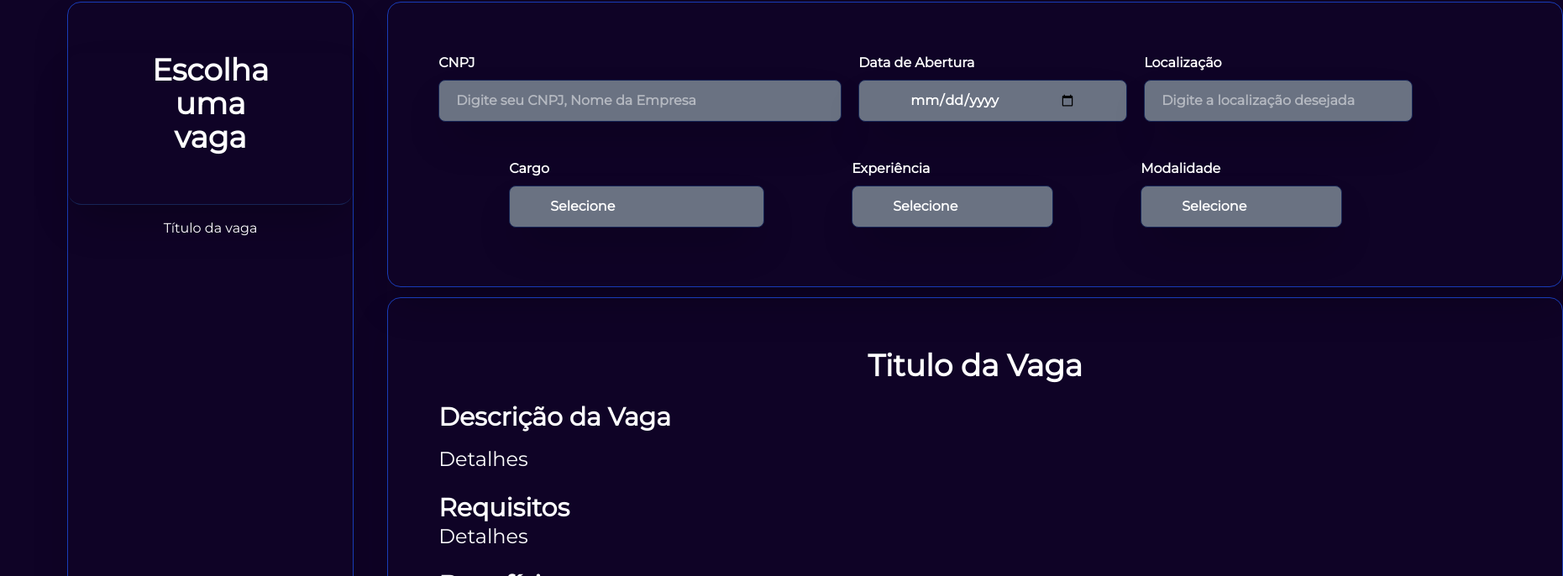
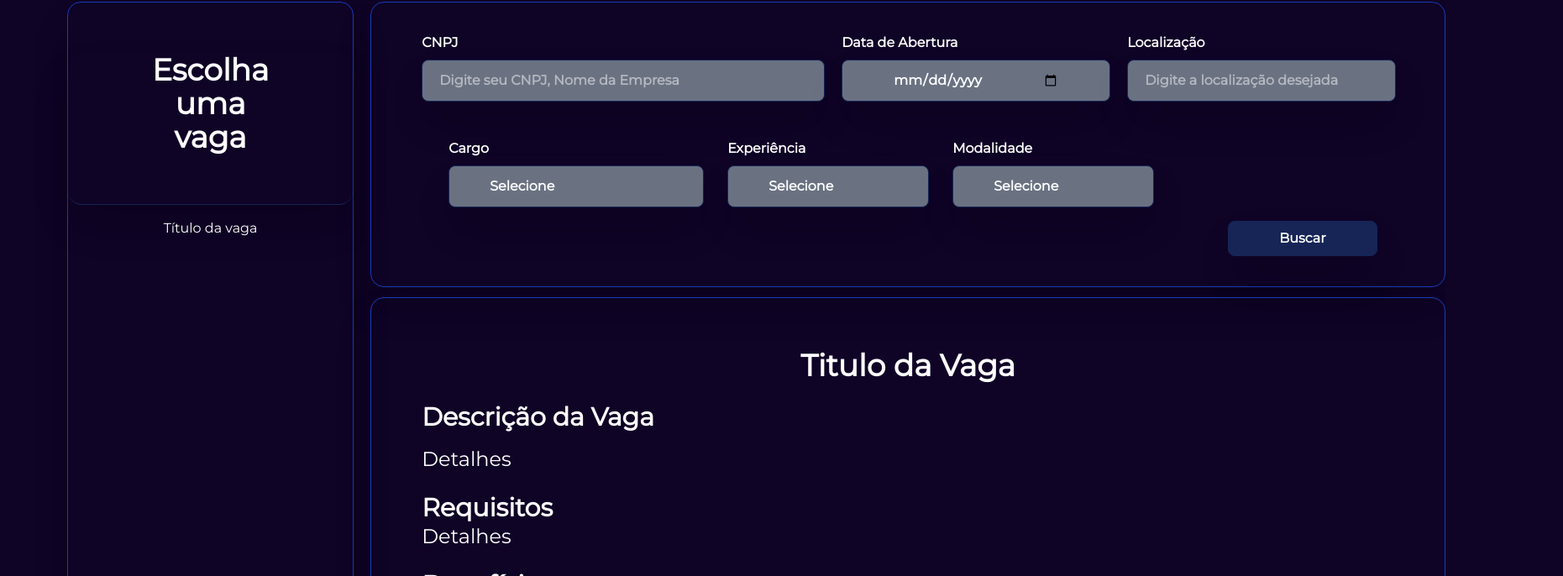
Before and after one commit to GabrielFDevelop/DevJobs, a Next.js app in the folder devJobs/: page /vagas in a window 1280 px wide. Shown: the part 258-944 px from the top of the page at 84% size, 1861 px wide, since content can reach past the window. Built offline with nearby package versions, Linux system fonts and the light colour scheme.

Commit message:
Alteração na estilização da página Vagas.

```diff
--- a/devJobs/src/app/vagas/page.tsx
+++ b/devJobs/src/app/vagas/page.tsx
@@ -20,18 +20,18 @@ export default async function Vagas() {
 			<article className='flex text-white justify-center mb-10 mt-10'>
 				<h1 className='text-center mt-5 mb-2 font-extrabold text-6xl'>Vagas</h1>
 			</article>
-			<div className='flex flex-row gap-10 mb-20 mx-20'>
+			<div className='flex flex-row gap-5 mb-20 mx-20'>
 				<aside className='flex flex-col items-center border border-blue-800 rounded-2xl shadow-2xl h-250 py-15 w-180'>
 					<div className='flex items-center justify-center w-full pb-15 border-b border-blue-950 rounded-2xl shadow-2xl px-25'>
 						<h2 className='text-center text-white font-bold text-4xl'>Escolha uma vaga</h2>
 					</div>
 					<div className='flex flex-col items-center justify-center gap-4 p-4'>
 						<h3 className='text-center text-white'>Título da vaga</h3>
-
 					</div>
 				</aside>
 				<article className='flex flex-col items-center gap-3'>
-					<div className='flex text-white  border border-blue-800 rounded-2xl shadow-2xl h-85 w-350 py-15 px-15'>
+					<div className='flex flex-row items-center text-white  border border-blue-800 rounded-2xl shadow-2xl h-85 w-320 py-15 px-15'>
+						<div>
 							<form action="" className='flex flex-col gap-7'>
 								<div className='flex flex-row justify-evenly gap-5'>
 									<label htmlFor="" className='flex flex-col font-extrabold gap-2 mb-4'>
@@ -47,7 +47,7 @@ export default async function Vagas() {
 										<input type="text" placeholder='Digite a localização desejada' className='bg-gray-500 font-bold w-80 px-5 py-3 border border-blue-950 rounded-lg shadow-2xl' />
 									</label>
 								</div>
-							<div className='flex flex-row justify-evenly gap-5'>
+								<div className='flex flex-row gap-7 ml-8'>
 									<label htmlFor="" className='flex font-extrabold flex-col gap-2 mb-4'>
 										Cargo
 										<select name="cargo" id="" className='flex bg-gray-500 px-12 py-3 font-bold border border-blue-950 rounded-lg shadow-2xl appearance-none cursor-pointer'>
@@ -80,8 +80,10 @@ export default async function Vagas() {
 									</label>
 								</div>
 							</form>
+							<button type="submit" className='bg-blue-950 hover:bg-blue-800 hover:cursor-pointer text-white font-bold py-2 px-15 border border-blue-950 rounded-lg translate-x-240 shadow-2xl'>Buscar</button>
 						</div>
-					<article className='flex flex-col border text-white border-blue-800 rounded-2xl shadow-2xl h-162 w-350 gap-6 py-15 px-15 overflow-y-scroll scroll-behavior-smooth'>
+					</div>
+					<article className='flex flex-col border text-white border-blue-800 rounded-2xl shadow-2xl h-162 w-320 gap-6 py-15 px-15 overflow-y-scroll scroll-behavior-smooth'>
 						<h2 className='text-center text-4xl font-extrabold'>Titulo da Vaga</h2>
 						<div className='flex flex-col gap-4'>
 							<h3 className='text-start text-3xl font-bold'>Descrição da Vaga</h3>
@@ -109,11 +111,3 @@ export default async function Vagas() {
 		</main>
 	)
 }
-{/* <div className="flex flex-col gap-4 mx-2">
-	{data.vaga.map(data => (
-		<div key={data.id} className='bg-gray-200 p-4 rounded-md'>
-			<h2 className='font-bold'>{data.title}</h2>
-			<p>{data.body}</p>
-		</div>
-	))}
-</div> */}
```
Lines whose indentation alone changed are shown as unchanged.
